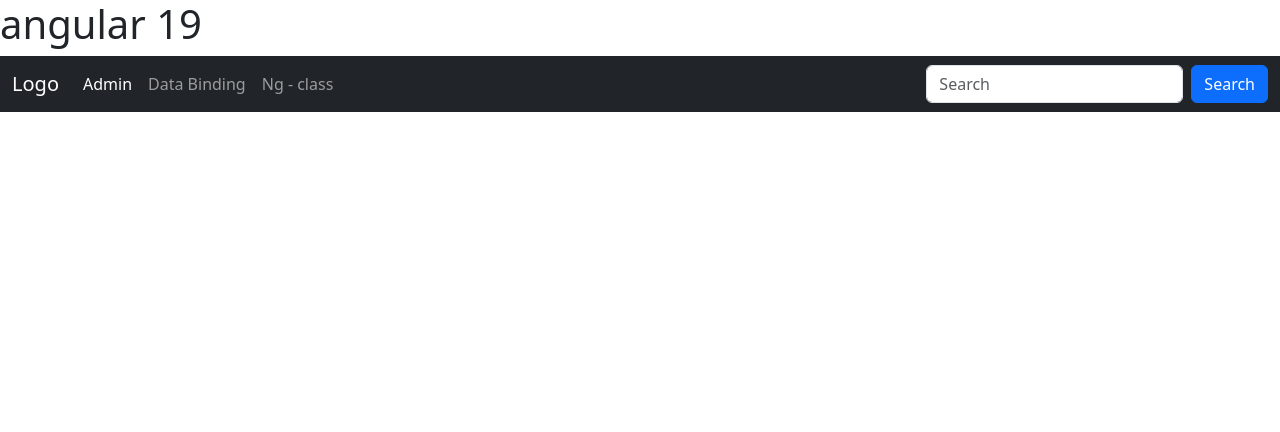
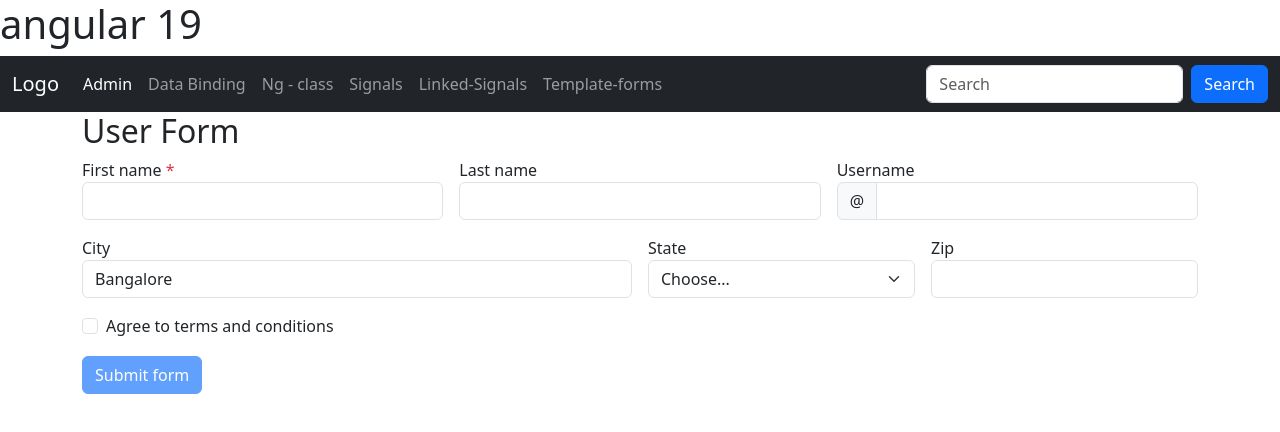
Before and after one commit to GarimaUttam/Angular19_course, an Angular app: page /template-forms in a window 1280 px wide. Before the commit this address led to /. Shown: the top 432 px of the page. Built offline with nearby package versions, Linux system fonts and the light colour scheme.

Commit message:
template-forms and validations using #

```diff
--- a/src/app/app.component.html
+++ b/src/app/app.component.html
@@ -45,6 +45,15 @@
           <li class="nav-item">
             <a class="nav-link" routerLink="ng-class">Ng - class</a>
           </li>
+          <li class="nav-item">
+            <a class="nav-link" routerLink="signal">Signals</a>
+          </li>
+          <li class="nav-item">
+            <a class="nav-link" routerLink="linked-signal">Linked-Signals</a>
+          </li>
+          <li class="nav-item">
+            <a class="nav-link" routerLink="template-forms">Template-forms</a>
+          </li>
         </ul>
         <form class="d-flex">
           <input class="form-control me-2" type="text" placeholder="Search">
--- /dev/null
+++ b/src/app/components/template-form/template-form.component.html
@@ -0,0 +1,69 @@
+<div class="container">
+    <h2>User Form</h2>
+    <form #form="ngForm" class="row g-3 needs-validation">
+      <div class="col-md-4">
+        <label for="firstName">First name <span class="text-danger">*</span></label>
+        <input type="text" name="firstName" #fname="ngModel"[(ngModel)]="userObj.firstName" class="form-control" required>
+        <div class="text-danger">
+            @if(fname.errors?.['required'] && fname.touched && fname.dirty) {
+                <span>This is Required</span>
+                }
+        </div>
+      </div>
+      <div class="col-md-4">
+        <label for="lastName">Last name</label>
+        <input type="text"minlength="7" #lName="ngModel" name="lastName" [(ngModel)]="userObj.lastName" class="form-control" required>
+        <div class="text-danger">
+            <span *ngIf="lName.errors?.['required'] && lName.touched">This is Required</span>
+            <span *ngIf="lName.errors?.['minlength'] && lName.touched">Min of 7 char are Required</span>
+        </div>
+      </div>
+      <div class="col-md-4">
+        <label for="userName">Username</label>
+        <div class="input-group has-validation">
+          <span class="input-group-text" id="inputGroupPrepend">&#64;</span>
+          <input type="text" name="userName" [(ngModel)]="userObj.userName" class="form-control" required>
+          <div class="invalid-feedback">
+            Please choose a username.
+          </div>
+        </div>
+      </div>
+      <div class="col-md-6">
+        <label for="city">City</label>
+        <input type="text" name="city" [(ngModel)]="userObj.city" class="form-control" required>
+        <div class="invalid-feedback">
+          Please provide a valid city.
+        </div>
+      </div>
+      <div class="col-md-3">
+        <label for="state">State</label>
+        <select name="state" class="form-select" [(ngModel)]="userObj.state" required>
+          <option selected disabled value="">Choose...</option>
+          <option value="AL">Alabama</option>
+          <option value="CA">California</option>
+          <option value="NY">New York</option>
+        </select>
+        <div class="invalid-feedback">
+          Please select a valid state.
+        </div>
+      </div>
+      <div class="col-md-3">
+        <label for="zipCode">Zip</label>
+        <input type="text" name="zipCode" [(ngModel)]="userObj.zipCode" class="form-control" required>
+      </div>
+      <div class="col-12">
+        <div class="form-check">
+          <input class="form-check-input" name="terms" [(ngModel)]="userObj.isTermsAggree" type="checkbox" required>
+          <label class="form-check-label" for="terms">
+            Agree to terms and conditions
+          </label>
+          <div class="invalid-feedback">
+            You must agree before submitting.
+          </div>
+        </div>
+      </div>
+      <div class="col-12">
+        <button class="btn btn-primary" type="button" [disabled]="form.invalid" (click)="onSave()">Submit form</button>
+      </div>
+    </form>
+  </div>
--- /dev/null
+++ b/src/app/components/template-form/template-form.component.ts
@@ -0,0 +1,25 @@
+import { NgIf } from '@angular/common';
+import { Component } from '@angular/core';
+import { FormsModule } from '@angular/forms';
+
+@Component({
+  selector: 'app-template-form',
+  imports: [FormsModule,NgIf],
+  templateUrl: './template-form.component.html',
+  styleUrl: './template-form.component.css'
+})
+export class TemplateFormComponent {
+  userObj: any = {
+    firstName: '',
+    lastName: '',
+    userName: '',
+    city: 'Bangalore',
+    state: '',
+    zipcode:'',
+    isTermsAggree: false
+  }
+  onSave() {
+    debugger;
+    const formValue = this.userObj;
+  }
+}
```
Also changed, not shown: src/app/app.routes.ts (+15 -0 lines), src/app/components/template-form/template-form.component.css (added), 1 other file (tests, documents, lock files or other folders).
